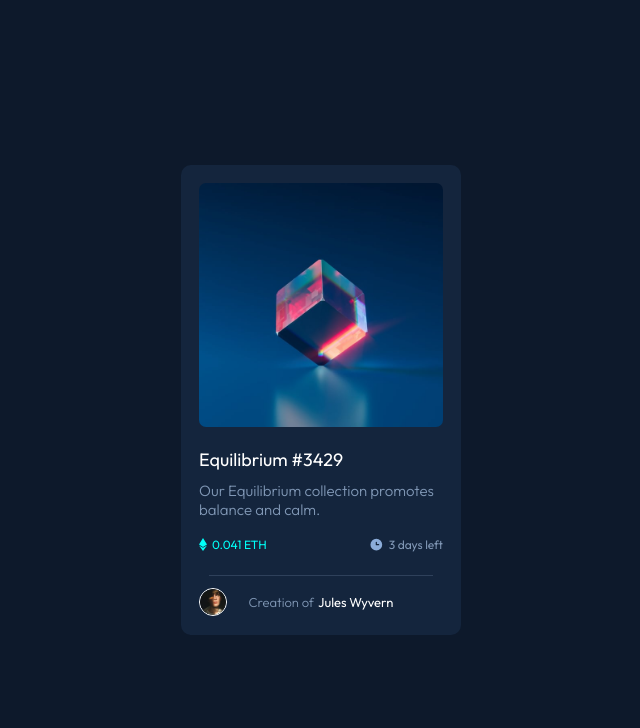
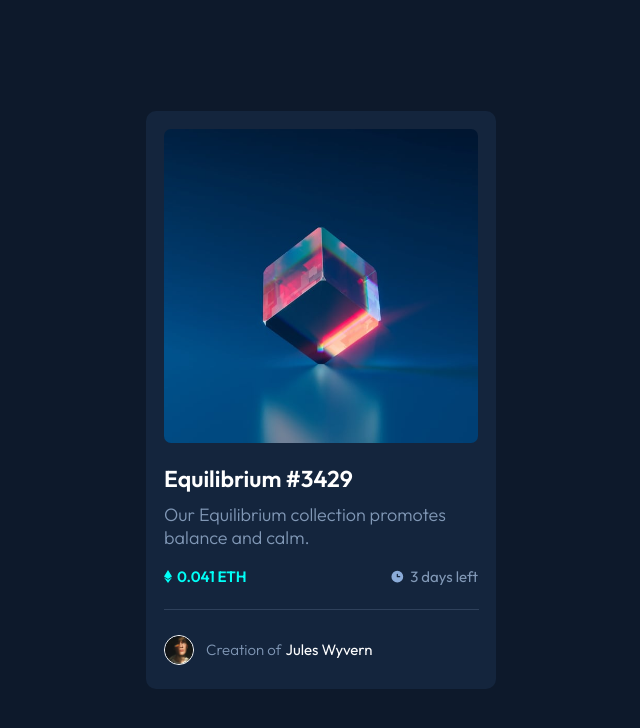
Before and after one commit to BrunnoHibbeln/nft-preview-card-component, a plain HTML site: page index.html in a window 1280 px wide. Shown: the whole page, without its empty margins (319-959 px from the left). Drawn offline with Linux system fonts and the light colour scheme.

Commit message:
modifying some sizes values in `styles.css`

```diff
--- a/style.css
+++ b/style.css
@@ -10,7 +10,7 @@
   --blue: hsl(215, 32%, 27%);
   --dark-blue: hsl(216, 50%, 16%);
   --very-dark-blue: hsl(217, 54%, 11%);
-   --blue-gray : hsl(214, 27%, 61%);
+  --blue-gray: hsl(214, 27%, 61%);
 }
 
 html {
@@ -24,33 +24,33 @@ body {
   display: flex;
   justify-content: center;
   align-items: center;
-   font-family: 'Outfit', sans-serif;
+  font-family: "Outfit", sans-serif;
 }
 
 main {
   background-color: var(--dark-blue);
-   width: 28rem;
+  width: 35rem;
   height: auto;
   border-radius: 1rem;
 }
 
 .nft-img {
-   width: 28rem;
-   height: 28rem;
+  width: 35rem;
+  height: 35rem;
   padding: 1.8rem;
   border-radius: 25px;
 }
 
 .title {
   color: white;
-   font-size: 1.8rem;
-   font-weight: 500;
+  font-size: 2.3rem;
+  font-weight: 700;
   padding: 0rem 1.8rem 1rem 1.8rem;
 }
 
 .paragraph {
   color: var(--blue-gray);
-   font-size: 1.5rem;
+  font-size: 1.8rem;
   font-weight: 300;
   padding: 0rem 1.8rem;
 }
@@ -77,8 +77,8 @@ main {
 
 .nft-ethereum h2 {
   color: var(--cyan);
-   font-size: 1.2rem;
-   font-weight: 500;
+  font-size: 1.5rem;
+  font-weight: 700;
   padding-left: 0.5rem;
 }
 
@@ -96,7 +96,7 @@ main {
 
 .nft-days h2 {
   color: var(--blue-gray);
-   font-size: 1.2rem;
+  font-size: 1.5rem;
   font-weight: 500;
   padding-left: 0.5rem;
 }
@@ -108,21 +108,21 @@ main {
 
 .line hr {
   border-bottom: 1px solid var(--blue);
-   width: 80%;
-   padding: 1rem;
+  width: 90%;
+  padding: 1.2rem;
 }
 
 .creator-article {
   display: flex;
   flex-direction: row;
-   justify-content: center;
+  justify-content: left;
   align-items: center;
-   padding: 1.8rem 1.8rem 2.5rem 1.8rem;
+  padding: 3rem 1.8rem 3rem 6rem;
   position: relative;
 }
 
 .creator-article img {
-   width: 2.8rem;
+  width: 3rem;
   border-radius: 50%;
   border: 1px solid white;
   position: absolute;
@@ -131,13 +131,13 @@ main {
 
 .creator-article h2 {
   color: var(--blue-gray);
-   font-size: 1.3rem;
+  font-size: 1.5rem;
   font-weight: 300;
   padding-right: 0.4rem;
 }
 
 .creator-article h3 {
   color: white;
-   font-size: 1.3rem;
+  font-size: 1.5rem;
   font-weight: 500;
 }
```
Lines whose indentation alone changed are shown as unchanged.
